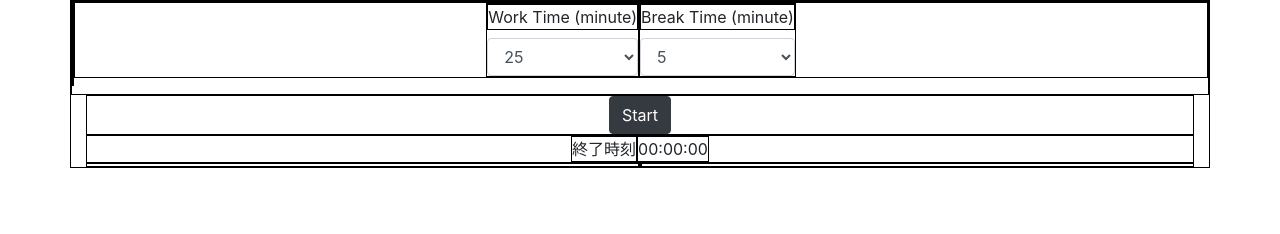
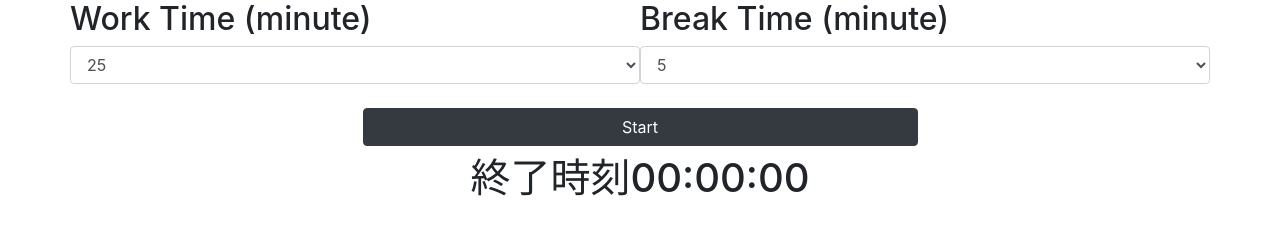
Before and after one commit to haruu11113/timer, a website built with webpack: page index.html in a window 1280 px wide. Built offline with nearby package versions, Linux system fonts and the light colour scheme.

Commit message:
refactor(Uiをちょっときれいにした):

```diff
--- a/index.html
+++ b/index.html
@@ -11,21 +11,19 @@
         integrity="sha384-9aIt2nRpC12Uk9gS9baDl411NQApFmC26EwAOH8WgZl5MYYxFfc+NcPb1dKGj7Sk" crossorigin="anonymous">
 
     <title>Hello, world!</title>
-    <style>
-        body * {
-            border: 1px solid black;
-        }
-    </style>
+    <!-- <style> -->
+    <!--     body * { -->
+    <!--         border: 1px solid black; -->
+    <!--     } -->
+    <!-- </style> -->
 </head>
 
 <body>
     <div class="container">
-        <div class="row">
-            <H1 id="clock"></H1>
-            <div class="form-group col d-flex justify-content-center">
-                <div>
-                    <label for="workTime">Work Time (minute)</label>
-                    <select class="form-control" id="workMinute">
+        <div class="row row-cols-2">
+            <div class="form-group">
+                <label class="h2" for="workTime">Work Time (minute)</label>
+                <select class="form-control h2" id="workMinute">
                     <option>1</option>
                     <option>5</option>
                     <option>10</option>
@@ -41,9 +39,9 @@
                     <option>60</option>
                 </select>
             </div>
-                <div>
-                    <label for="breakTime">Break Time (minute)</label>
-                    <select class="form-control" id="breakMinute" value='10'>
+            <div class="form-group">
+                <label class="h2" for="breakTime">Break Time (minute)</label>
+                <select class="form-control h2" id="breakMinute" value='10'>
                     <option>3</option>
                     <option selected>5</option>
                     <option>8</option>
@@ -53,17 +51,18 @@
                 </select>
             </div>
         </div>
+        <!-- <div class="row align-items-center"> -->
+        <div class="d-flex justify-content-center">
+            <button type="button" class="btn btn-dark col-6 h1" id="start">Start</button>
         </div>
-        <div class="col-md d-flex justify-content-center">
-            <button type="button" class="btn btn-dark" id="start">Start</button>
+        <!-- </div> -->
+        <div class="col d-flex justify-content-center">
+            <div class="h1">終了時刻</div>
+            <div class="h1" id="timer">00:00:00</div>
         </div>
         <div class="col d-flex justify-content-center">
-            <div>終了時刻</div>
-            <div id="timer">00:00:00</div>
-        </div>
-        <div class="col d-flex justify-content-center">
-            <a class="" id="timerMinute"></a>
-            <a class="" id="timerSecond"></a>
+            <a style="font-size: 5em;" id="timerMinute"></a>
+            <a style="font-size: 5em;" id="timerSecond"></a>
         </div>
     </div>
     <!-- Optional JavaScript -->
```
Also changed, not shown: ts/index.ts (+3 -5 lines). Lines whose indentation alone changed are shown as unchanged.
